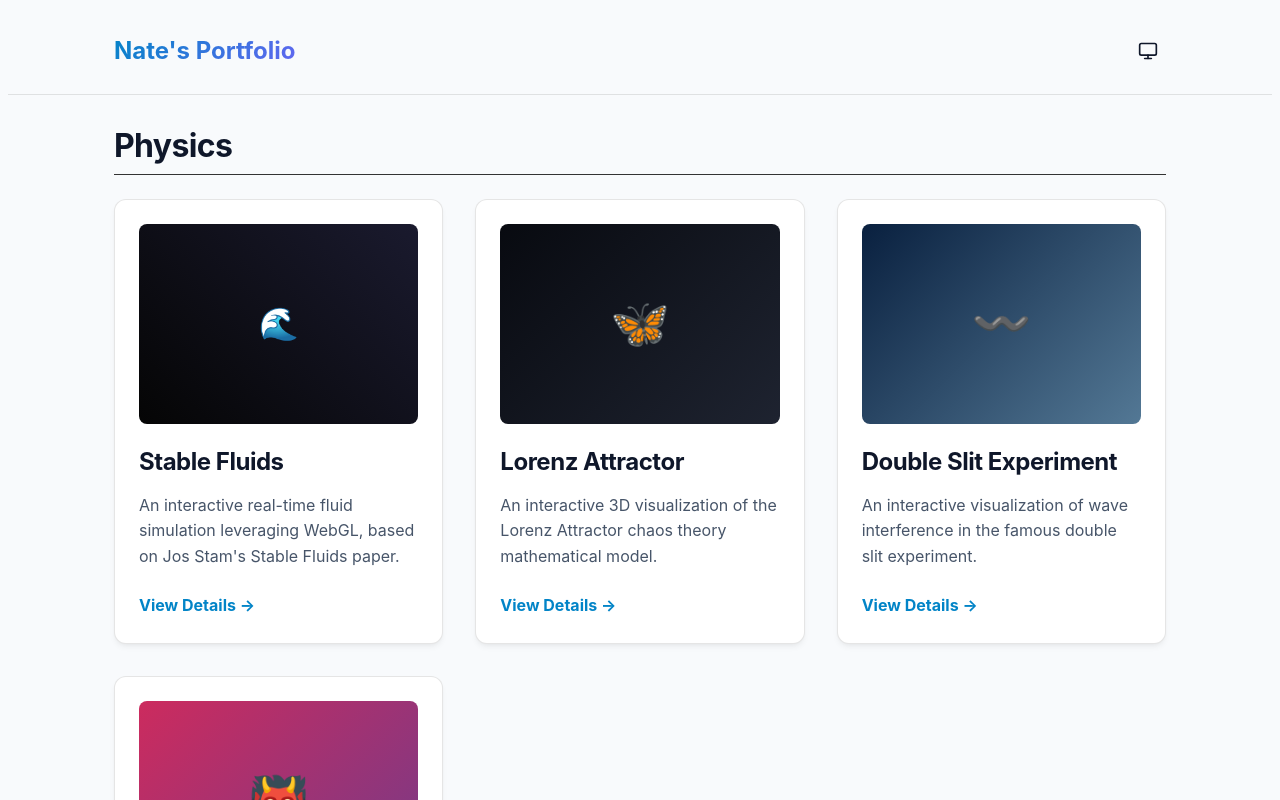
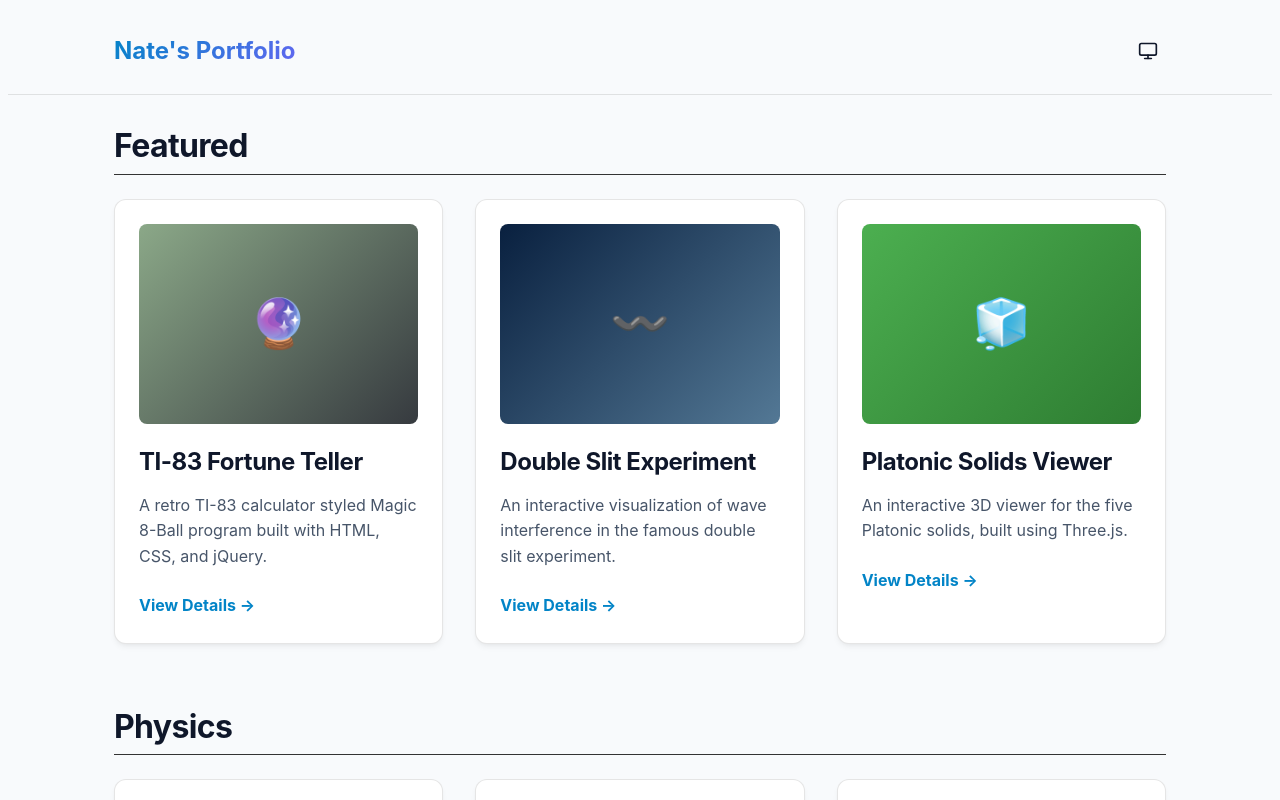
Before and after one commit to nshiff/nate-portfolio, a React (Vite) app: page / in a window 1280 px wide. Shown: the top 800 px of the page. Built offline with nearby package versions, Linux system fonts and the light colour scheme.

Commit message:
add Featured section

```diff
--- a/src/pages/Home.tsx
+++ b/src/pages/Home.tsx
@@ -16,6 +16,50 @@ export function Home() {
       {/* Projects Section */}
       <section id="projects" style={{ paddingTop: '0' }}>
         <div className="container">
+
+          {/* Featured */}
+          <h2 style={{ fontSize: '2rem', marginTop: '2rem', marginBottom: '1.5rem', borderBottom: '1px solid rgb(51,51,51)', paddingBottom: '0.5rem', color: 'var(--text-primary)' }}>
+            Featured
+          </h2>
+          <div style={{
+            display: 'grid',
+            gridTemplateColumns: 'repeat(auto-fit, minmax(300px, 1fr))',
+            gap: '2rem',
+            marginBottom: '4rem'
+          }}>
+            <Link to="/project/07" className="card card-link">
+              <div className="card-image-wrapper" style={{ background: 'linear-gradient(135deg, #8ba888 0%, #363a3f 100%)' }}>
+                <span style={{ fontSize: '3rem' }}>🔮</span>
+              </div>
+              <h3 className="card-title">TI-83 Fortune Teller</h3>
+              <p className="card-description">
+                A retro TI-83 calculator styled Magic 8-Ball program built with HTML, CSS, and jQuery.
+              </p>
+              <span className="card-action">View Details &rarr;</span>
+            </Link>
+
+            <Link to="/project/05" className="card card-link">
+              <div className="card-image-wrapper" style={{ background: 'linear-gradient(135deg, #09203f 0%, #537895 100%)' }}>
+                <span style={{ fontSize: '3rem' }}>〰️</span>
+              </div>
+              <h3 className="card-title">Double Slit Experiment</h3>
+              <p className="card-description">
+                An interactive visualization of wave interference in the famous double slit experiment.
+              </p>
+              <span className="card-action">View Details &rarr;</span>
+            </Link>
+
+            <Link to="/project/08" className="card card-link">
+              <div className="card-image-wrapper" style={{ background: 'linear-gradient(135deg, #4caf50 0%, #2e7d32 100%)' }}>
+                <span style={{ fontSize: '3rem' }}>🧊</span>
+              </div>
+              <h3 className="card-title">Platonic Solids Viewer</h3>
+              <p className="card-description">
+                An interactive 3D viewer for the five Platonic solids, built using Three.js.
+              </p>
+              <span className="card-action">View Details &rarr;</span>
+            </Link>
+          </div>
 
           {/* Physics */}
           <h2 style={{ fontSize: '2rem', marginTop: '2rem', marginBottom: '1.5rem', borderBottom: '1px solid #333', paddingBottom: '0.5rem' }}>Physics</h2>
@@ -49,18 +93,6 @@ export function Home() {
               <span className="card-action">View Details &rarr;</span>
             </Link>
 
-            {/* Project 5: Double Slit Experiment */}
-            <Link to="/project/05" className="card card-link">
-              <div className="card-image-wrapper" style={{ background: 'linear-gradient(135deg, #09203f 0%, #537895 100%)' }}>
-                <span style={{ fontSize: '3rem' }}>〰️</span>
-              </div>
-              <h3 className="card-title">Double Slit Experiment</h3>
-              <p className="card-description">
-                An interactive visualization of wave interference in the famous double slit experiment.
-              </p>
-              <span className="card-action">View Details &rarr;</span>
-            </Link>
-
             {/* Project 6: Maxwell's Demon */}
             <Link to="/project/06" className="card card-link">
               <div className="card-image-wrapper" style={{ background: 'linear-gradient(135deg, #cc2b5e 0%, #753a88 100%)' }}>
@@ -90,18 +122,6 @@ export function Home() {
               <h3 className="card-title">Turing Machine</h3>
               <p className="card-description">
                 An interactive visualization of a Turing Machine, featuring state transitions and an animated tape execution.
-              </p>
-              <span className="card-action">View Details &rarr;</span>
-            </Link>
-
-            {/* Project 8: Platonic Solids */}
-            <Link to="/project/08" className="card card-link">
-              <div className="card-image-wrapper" style={{ background: 'linear-gradient(135deg, #4caf50 0%, #2e7d32 100%)' }}>
-                <span style={{ fontSize: '3rem' }}>🧊</span>
-              </div>
-              <h3 className="card-title">Platonic Solids Viewer</h3>
-              <p className="card-description">
-                An interactive 3D viewer for the five Platonic solids, built using Three.js.
               </p>
               <span className="card-action">View Details &rarr;</span>
             </Link>
@@ -176,18 +196,6 @@ export function Home() {
               <span className="card-action">View Details &rarr;</span>
             </Link>
 
-            {/* Project 7: TI-83 Fortune Teller */}
-            <Link to="/project/07" className="card card-link">
-              <div className="card-image-wrapper" style={{ background: 'linear-gradient(135deg, #8ba888 0%, #363a3f 100%)' }}>
-                <span style={{ fontSize: '3rem' }}>🔮</span>
-              </div>
-              <h3 className="card-title">TI-83 Fortune Teller</h3>
-              <p className="card-description">
-                A retro TI-83 calculator styled Magic 8-Ball program built with HTML, CSS, and jQuery.
-              </p>
-              <span className="card-action">View Details &rarr;</span>
-            </Link>
-
             {/* Project 10: Navigator Dashboard */}
             <Link to="/project/10" className="card card-link">
               <div className="card-image-wrapper" style={{ background: 'linear-gradient(135deg, #0f172a 0%, #164e63 100%)' }}>
```
